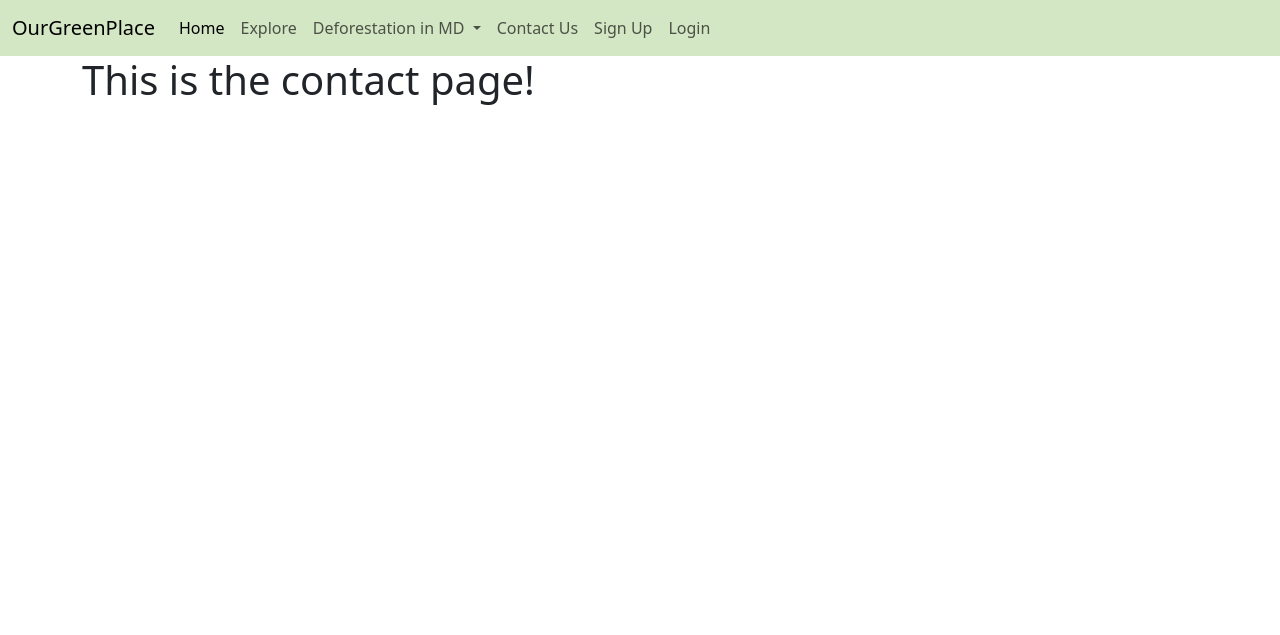
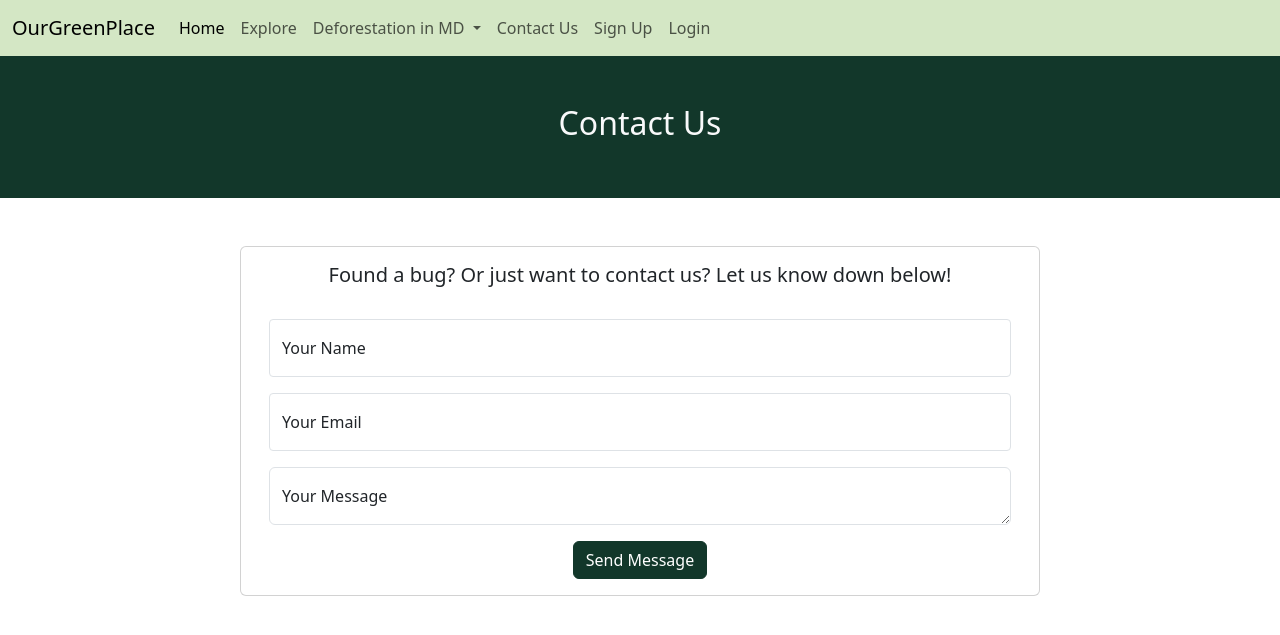
Before and after one commit to aliyahsmith-bradley/OurGreenPlace_SeniorCapstone, a Flask app: template website/templates/views/contact.html in a window 1280 px wide. Shown: the top 635 px of the page. Run offline with Flask 3, Linux system fonts and the light colour scheme; the template is opened without the code that fills it, so the values that code supplies are empty; some libraries are stand-ins or nearby versions.

Commit message:
Added back contact us page and fixed deforestation stats page

```diff
--- /dev/null
+++ b/website/contact_us_info.py
@@ -0,0 +1,27 @@
+from flask import Flask, render_template, request, redirect, url_for
+
+app = Flask(__name__)
+
+@app.route('/')
+def index():
+    return render_template('contact_form.html')
+
+@app.route('/submit', methods=['POST'])
+def submit():
+    name = request.form['name']
+    email = request.form['email']
+    message = request.form['message']
+
+    # Here you can process the data (e.g., send email, store in database)
+    # For now, just print the data to the console
+    print(f'Name: {name}, Email: {email}, Message: {message}')
+
+    # Redirect to a thank you page or homepage
+    return redirect(url_for('thank_you'))
+
+@app.route('/thank_you')
+def thank_you():
+    return render_template('thank_you.html')
+
+if __name__ == '__main__':
+    app.run(debug=True)
--- a/website/templates/base.html
+++ b/website/templates/base.html
@@ -60,7 +60,7 @@
               Deforestation in MD
             </a>
             <div class="dropdown-menu" aria-labelledby="navbarDropdown">
-              <a class="dropdown-item" href="/deforestationInMD">Deforestation's Impact in MD</a>
+
               <a class="dropdown-item" href="/statistics">Statistics</a>
               <a class="dropdown-item" href="/featuredContent">Featured Content</a>
               <a class="dropdown-item" href="/howToHelp">How to Help</a>
@@ -84,7 +84,7 @@
               Deforestation in MD
             </a>
             <div class="dropdown-menu" aria-labelledby="navbarDropdown">
-              <a class="dropdown-item" href="/deforestationInMD">Deforestation's Impact in MD</a>
+
               <a class="dropdown-item" href="/statistics">Statistics</a>
               <a class="dropdown-item" href="/featuredContent">Featured Content</a>
               <a class="dropdown-item" href="/howToHelp">How to Help</a>
--- a/website/templates/views/contact.html
+++ b/website/templates/views/contact.html
@@ -2,5 +2,73 @@
 {% block title %}Contact Us{% endblock title %}
 
 {% block content %}
-<h1>This is the contact page!</h1>
+<!-- <form method='POST' action="{{ url_for('auth.signup') }}"> -->
+
+<section class="box">
+    <!-- Heading -->
+    <section class="text-light p-5 p-lg-0 text-sm-start dark-green">
+        <div class="row justify-content-center">
+            <div class="col-lg-12 text-center pb-4">
+                <br/>
+                <br/>
+                <h2>Contact Us</h2>
+                <br/>
+            </div>
+        </div>
+    </section>
+
+    <br/>
+    <br/>
+
+    <!-- Form -->
+    <div class="row justify-content-center">
+        <div class="card" style="width: 50rem;">
+            <div class="card-body">
+                <h5 align="center">Found a bug? Or just want to contact us? Let us know down below!</h5>
+                <br/>
+                <div class="form-floating mb-3">
+                    <input
+                        type="name"
+                        class="form-control form-control-sm"
+                        id="name"
+                        name="name"
+                        placeholder="Your Name"
+                        required
+                    />
+                    <label for="name">Your Name</label>
+                </div>
+                <div class="form-floating mb-3">
+                    <input
+                        type="email"
+                        class="form-control form-control-sm"
+                        id="email"
+                        name="email"
+                        placeholder="Your Email"
+                        required
+                    />
+                    <label for="email">Your Email</label>
+                </div>
+                <div class="form-floating mb-3">
+                    <textarea
+                        class="form-control"
+                        id="message"
+                        name="message"
+                        placeholder="Your Message"
+                        rows="3"
+                        required
+                    ></textarea>
+                    <label for="message">Your Message</label>
+                </div>
+                <div class="row justify-content-center">
+                    <div class="col-md-6 text-center">
+                        <button type="submit" class="btn btn-primary" style="background-color: #12372A; border-color: #12372A;">Send Message</button>
+                    </div>
+                </div>
+            </div>
+        </div>
+    </div>
+    <br/>
+</section>
+
+<!-- </form> -->
 {% endblock %}
--- a/website/templates/views/deforestationInMD.html
+++ /dev/null
@@ -1,6 +0,0 @@
-{% extends 'base.html' %}
-{% block title %}Deforestation in MD{% endblock title %}
-
-{% block content %}
-<h1>This is the deforestation info page!</h1>
-{% endblock %}
--- a/website/views.py
+++ b/website/views.py
@@ -26,9 +26,7 @@ def map():
     green_space_map = create_green_space_map(green_spaces)
     return render_template("views/map.html", green_space_map=green_space_map, green_spaces=green_spaces, city=city, user=current_user)
 
-@views.route("/deforestationInMD")
-def deforestationInMD():
-    return render_template("views/deforestationInMD.html", user=current_user)
+
 
 @views.route("/statistics")
 def statistics():
```
Also changed, not shown: website/templates/views/statistics.html (+16 -1 lines), website/templates/views/thankYou.html (added, +7 -0 lines).
